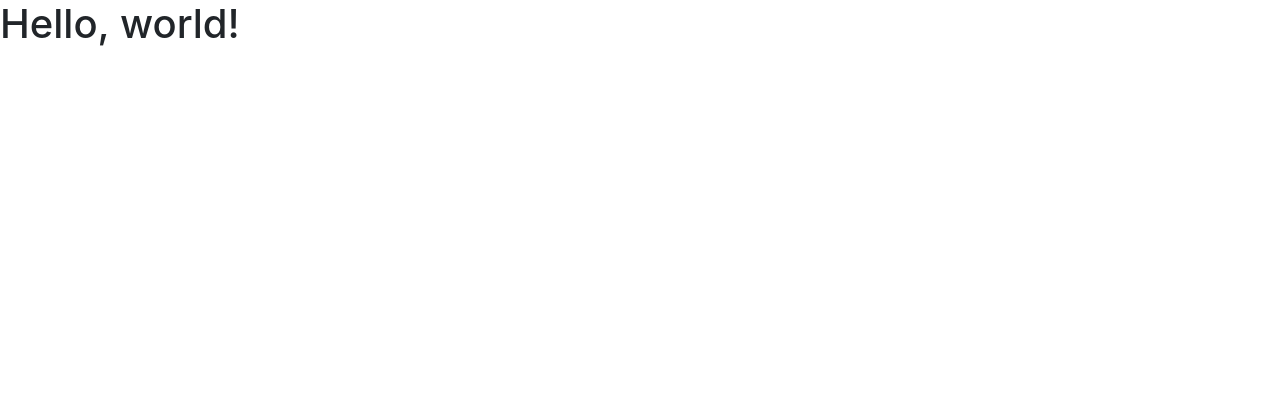
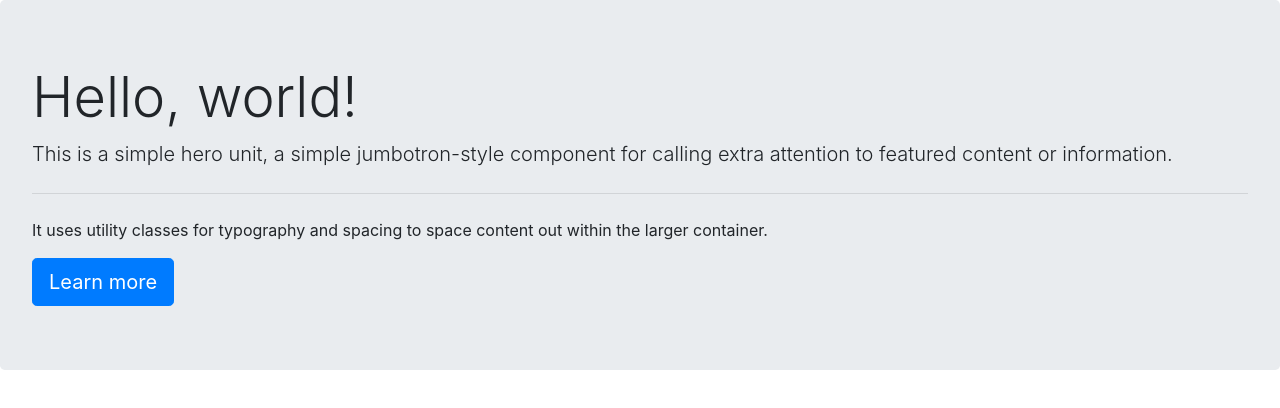
Before and after one commit to armaladev/armala.github.io, a plain HTML site: page index.html in a window 1280 px wide. Drawn offline with nearby package versions, Linux system fonts and the light colour scheme.

Commit message:
Update index.html

```diff
--- a/index.html
+++ b/index.html
@@ -11,7 +11,13 @@
     <title>Hello, world!</title>
   </head>
   <body>
-    <h1>Hello, world!</h1>
+    <div class="jumbotron">
+        <h1 class="display-4">Hello, world!</h1>
+        <p class="lead">This is a simple hero unit, a simple jumbotron-style component for calling extra attention to featured content or information.</p>
+        <hr class="my-4">
+        <p>It uses utility classes for typography and spacing to space content out within the larger container.</p>
+        <a class="btn btn-primary btn-lg" href="#" role="button">Learn more</a>
+      </div>
 
     <!-- Optional JavaScript; choose one of the two! -->
 
```
